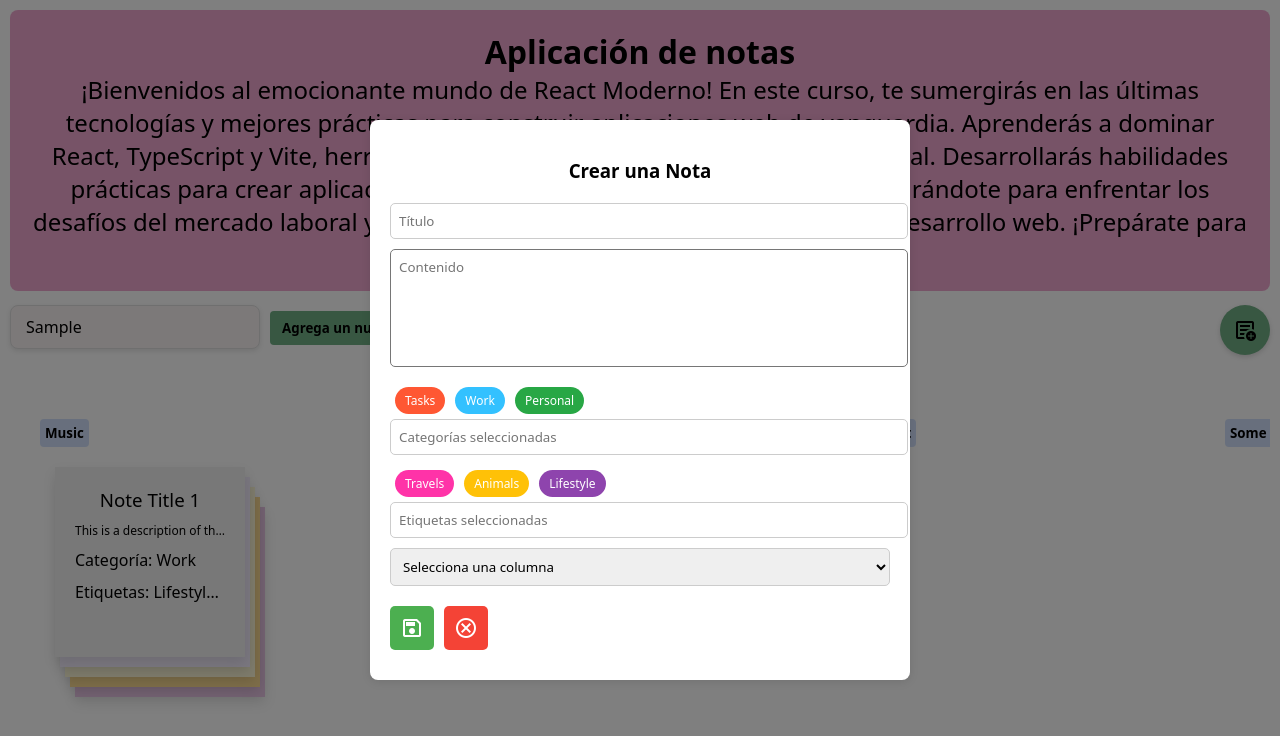
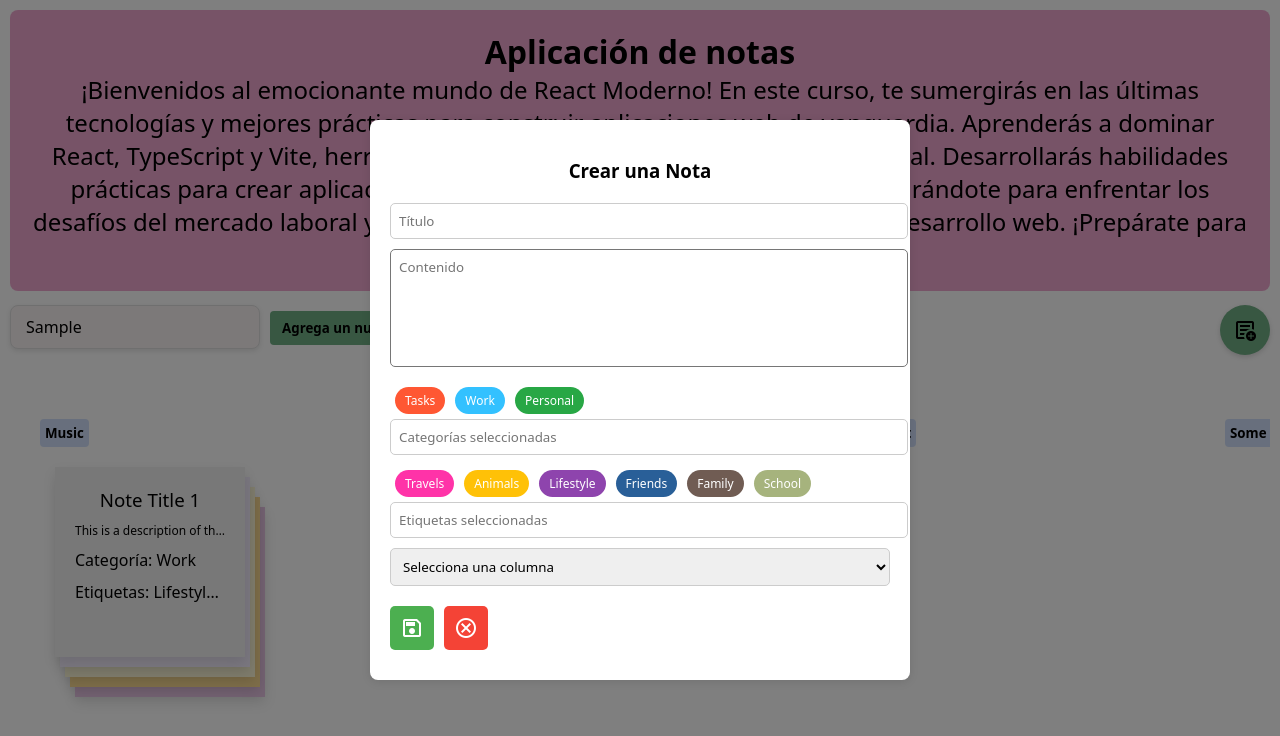
Before and after one commit to CarlosPaz64/Primer-Parcial---Desarrollo-de-Aplicaciones-Web, a React (Vite) app: page / in a window 1280 px wide. Both pictures are taken after typing "Sample" into the empty fields and a click on the button "add_notes". Shown: the top 736 px of the page. Built offline with nearby package versions, Linux system fonts and the light colour scheme.

Commit message:
Añadido de etiquetas

```diff
--- a/src/modal/TagsModal.tsx
+++ b/src/modal/TagsModal.tsx
@@ -22,6 +22,9 @@ const tags = [
   { name: 'Travels', color: '#FF33A8' },
   { name: 'Animals', color: '#FFC107' },
   { name: 'Lifestyle', color: '#8E44AD' },
+  { name: 'Friends', color: '#295F98' },
+  { name: 'Family', color: '#705C53' },
+  { name: 'School', color: '#A6B37D' },
 ];
 
 const TagsModal: React.FC<TagsModalProps> = ({ selectedTags, setSelectedTags }) => {
```
